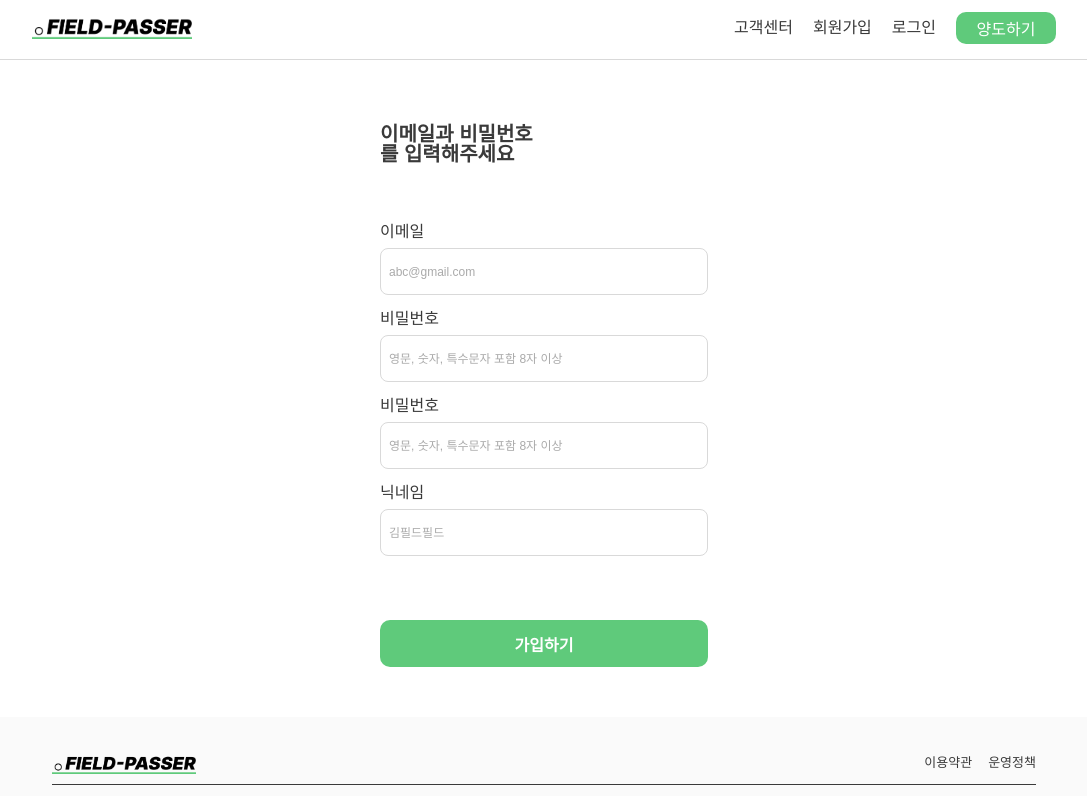
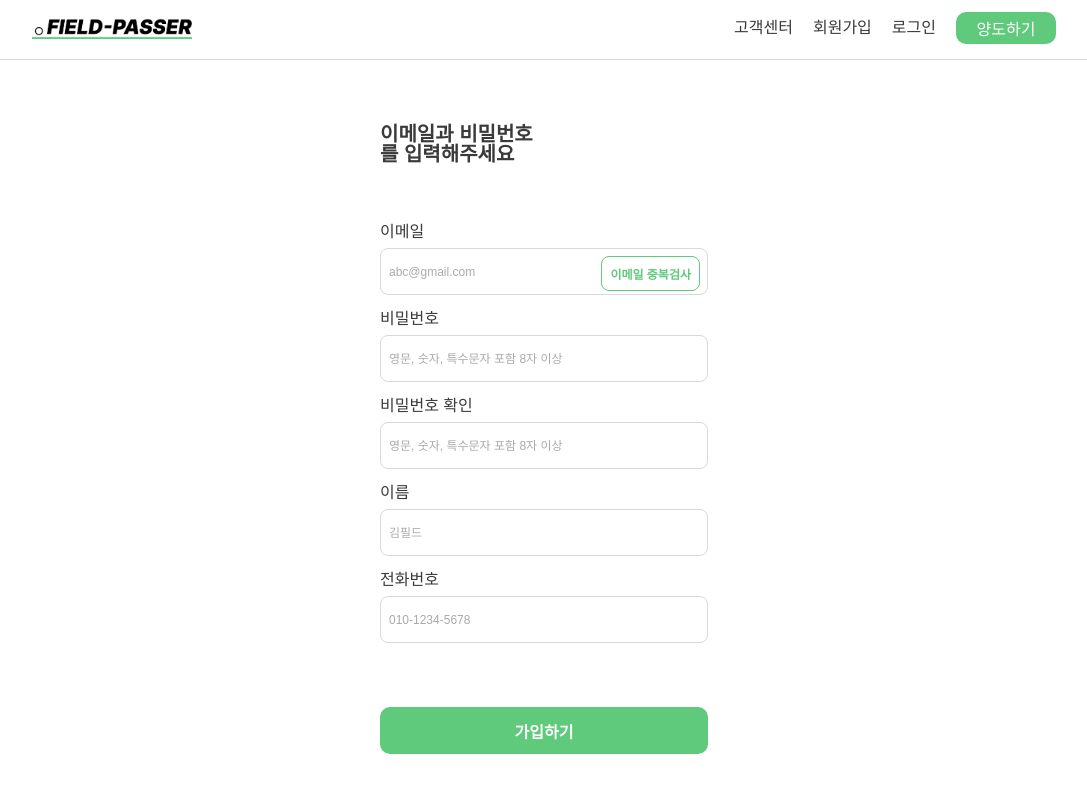
Before and after one commit to Field-Passer/newFieldPasser-FE, a React (Vite) app: page /join in a window 1280 px wide. Shown: the top 796 px of the page, without its empty margins (96-1183 px from the left). Built offline with nearby package versions, Linux system fonts and the light colour scheme; no server answers; a web font is replaced by a local one.

Commit message:
Feat: 회원가입 페이지 이메일 중복검사 상태 및 버튼 추가

```diff
--- a/src/api/Instance.tsx
+++ b/src/api/Instance.tsx
@@ -22,7 +22,7 @@ export const privateApi = axios.create({
 
 // 토큰이 필요한 api 요청의 request 인터셉터
 privateApi.interceptors.request.use(
-  async function (config) {
+  async function (config): Promise<any> {
     // const access_token = store.getState().accessToken.accessToken
     const refresh_token = getCookieToken()
 
@@ -37,6 +37,7 @@ privateApi.interceptors.request.use(
     if (status === 200) {
       // console.log('at검사 응답 200일때')
       config.headers['Authorization'] = `Bearer ${store.getState().accessToken.accessToken}`
+      return config
     } else {
       // console.log('at검사 응답 400 or 401 일때')
       if (refresh_token) {
@@ -51,19 +52,22 @@ privateApi.interceptors.request.use(
           setRefreshToken(tokens.refreshToken)
           config.headers['Authorization'] = `Bearer ${store.getState().accessToken.accessToken}`
           // console.log('rt 재발급 완료')
+          return config
         } else {
           removeCookieToken()
           dispatch(DELETE_TOKEN())
           // console.log('만료된 토큰으로 재발급 실패, 로그아웃')
+          return
         }
       } else {
         // console.log('rt 없어서 브라우저에서 강제 로그아웃')
         removeCookieToken()
         dispatch(DELETE_TOKEN())
         alert('토큰이 만료되어 자동으로 로그아웃 되었습니다. 다시 로그인 해주세요.')
+        return
       }
     }
-    return config
+    // return config
   },
   function (error) {
     // console.log(error)
--- a/src/api/authApi.tsx
+++ b/src/api/authApi.tsx
@@ -3,7 +3,7 @@ import { privateApi, publicApi } from './Instance'
 import store from '@src/store/config'
 
 // 로그인
-export const userLogin = async ({ userEmail, userPw }: LoginType) => {
+export const userLogin = async ({ userEmail, userPw }: userInfoType) => {
   try {
     const response = await publicApi('/auth/login', {
       method: 'POST',
@@ -96,34 +96,35 @@ export async function postRefereshToken() {
     }
   }
 }
-// postRefereshToken()
 
 // 회원가입
-// export const join = async ({ userEmail, userPw }: LoginType) => {
-//   try {
-//     const response = await publicApi('/signup', {
-//       method: 'POST',
-//       data: {
-//         memberId: userEmail,
-//         password: userPw,
-//       },
-//     })
-//     return {
-//       status: response.status,
-//       result: response.data.result,
-//       message: response.data.message,
-//     }
-//   } catch (error) {
-//     console.log(error)
-//     return {
-//       // message: error
-//     }
-//   }
-// }
+export const join = async ({ userEmail, userPw, userName, userPhone }: userInfoType) => {
+  try {
+    const response = await publicApi('/signup', {
+      method: 'POST',
+      data: {
+        memberId: userEmail,
+        password: userPw,
+        memberName: userName,
+        memberPhone: userPhone,
+      },
+    })
+    return {
+      status: response.status,
+      result: response.data.result,
+      message: response.data.message,
+    }
+  } catch (error) {
+    console.log(error)
+    return {
+      // message: error
+    }
+  }
+}
 
 // (회원가입시) 이메일 중복 검사
-// export async function duplicationCheckEmail({ userEmail }: LoginType) {
-//   const response = await publicApi.post('auth/reissue', {
+// export async function checkDuplicateEmail({ userEmail }: userInfoType) {
+//   const response = await publicApi.post('/duplicate-email', {
 //     data: {
 //       memberId: userEmail,
 //     },
@@ -131,4 +132,4 @@ export async function postRefereshToken() {
 //   return response
 // }
 
-// (회원가입시) 이메일 인증 절차
+// (비번찾기에 쓸?) 이메일 인증 절차
--- a/src/globalStyles.ts
+++ b/src/globalStyles.ts
@@ -128,6 +128,7 @@ export const FONT = {
   pc: '16px',
   'pc-lg': '20px',
   m: '14px',
+  'm-sm': '12px',
   'm-lg': '16px',
 }
 
--- a/src/pages/Join.tsx
+++ b/src/pages/Join.tsx
@@ -1,9 +1,45 @@
 import styled from 'styled-components'
-//import { Link, useNavigate } from 'react-router-dom'
+import {
+  // Link,
+  useNavigate,
+} from 'react-router-dom'
 import { COLORS, FONT } from '@src/globalStyles'
+import { useState } from 'react'
+import { join } from '@src/api/authApi'
 
 const Join = () => {
-  //const navigate = useNavigate()
+  const navigate = useNavigate()
+  const [duplicateEmail, setDuplicateEmail] = useState('')
+  const [checkDuplicateEmail, setCheckDuplicateEmail] = useState(false)
+  const [inputs, setInputs] = useState({
+    userEmail: '',
+    userPw: '',
+    userName: '',
+    userPhone: '',
+  })
+  const { userEmail, userPw, userName, userPhone } = inputs
+
+  const onChangeHandler = (e: React.ChangeEvent<HTMLInputElement>) => {
+    const { name, value } = e.target
+    setInputs({
+      ...inputs,
+      [name]: value,
+    })
+  }
+
+  const onSubmitHandler = async (e: React.FormEvent<HTMLFormElement>) => {
+    e.preventDefault()
+    console.log(userEmail, userPw, userName)
+    if (!checkDuplicateEmail) return
+    const { status, result, message } = await join({
+      userEmail,
+      userPw,
+      userName,
+      userPhone,
+    })
+    console.log(status, result, message) // 잘 오는구만
+    navigate('/login')
+  }
 
   return (
     <Container>
@@ -11,18 +47,26 @@ const Join = () => {
         <h3>이메일과 비밀번호를 입력해주세요</h3>
       </div>
 
-      <div className="input_wrap">
-        <label>이메일</label>
-        <input type="text" placeholder="abc@gmail.com" />
-        <label>비밀번호</label>
-        <input type="password" placeholder="영문, 숫자, 특수문자 포함 8자 이상" />
-        <label>비밀번호</label>
-        <input type="password" placeholder="영문, 숫자, 특수문자 포함 8자 이상" />
-        <label>닉네임</label>
-        <input type="password" placeholder="김필드필드" />
-      </div>
+      <form onSubmit={onSubmitHandler}>
+        <div className="input_wrap">
+          <div className="input_wrap_inner">
+            <label>이메일</label>
+            <input type="text" name="userEmail" onChange={onChangeHandler} placeholder="abc@gmail.com" />
+            <button type="button">이메일 중복검사</button>
+          </div>
+          <div></div>
+          <label>비밀번호</label>
+          <input type="password" name="userPw" onChange={onChangeHandler} placeholder="영문, 숫자, 특수문자 포함 8자 이상" />
+          <label>비밀번호 확인</label>
+          <input type="password" name="userPw" onChange={onChangeHandler} placeholder="영문, 숫자, 특수문자 포함 8자 이상" />
+          <label>이름</label>
+          <input type="text" name="userName" onChange={onChangeHandler} placeholder="김필드" />
+          <label>전화번호</label>
+          <input type="text" name="userPhone" onChange={onChangeHandler} placeholder="010-1234-5678" />
+        </div>
 
-      <button className="btn_join">가입하기</button>
+        <button className="btn_join">가입하기</button>
+      </form>
     </Container>
   )
 }
@@ -50,12 +94,22 @@ const Container = styled.div`
     font-weight: 700;
   }
 
-  .logo {
-    margin-bottom: 60px;
-    text-align: center;
-    img {
-      width: 160px;
-      height: 24px;
+  .input_wrap {
+    &_inner {
+      position: relative;
+      button {
+        position: absolute;
+        top: 24px;
+        right: 0;
+        margin: 8px;
+        padding: 8px;
+        border: 1px solid;
+        border-radius: 8px;
+        border-color: ${COLORS.green};
+        font-size: ${FONT['m-sm']};
+        font-weight: 700;
+        color: ${COLORS.green};
+      }
     }
   }
 
--- a/src/pages/Login.tsx
+++ b/src/pages/Login.tsx
@@ -9,7 +9,7 @@ import { removeCookieToken, setRefreshToken } from '@src/storage/Cookie'
 import { userLogin } from '@src/api/authApi'
 
 // 첫 로그인 요청은 id(email), pw 필요
-// 새 at 재발급 요청 시 rt만 필요? 포스트맨에서 at도 필요한듯??? (at 만료되서 UNAUTHORIZED(401) 돌아오면)
+// 새 at 재발급 요청 시 at, rt 둘다 필요 (at 만료되서 UNAUTHORIZED(401) 돌아오면)
 // 로그아웃 요청 시 유효한 at 필요 (rt는 필요없음 쿠키스토리지에서 삭제만ㄱ)
 
 const Login = () => {
@@ -29,8 +29,7 @@ const Login = () => {
     })
   }
 
-  const onSubmitHandler = async (e: React.FormEvent<HTMLFormElement>) => {
-    e.preventDefault()
+  const onSubmitHandler = async () => {
     const { status, tokens } = await userLogin({
       userEmail,
       userPw,
@@ -39,18 +38,16 @@ const Login = () => {
       removeCookieToken()
       dispatch(SET_TOKEN(tokens.accessToken))
       setRefreshToken(tokens.refreshToken)
-      console.log('로그인함', new Date())
+      // console.log('로그인함', new Date())
       return navigate('/')
     }
   }
 
   return (
     <Container>
+      <div className="logo">{/* <img src="/logo.png" alt="필드패서" /> */}</div>
+
       <form onSubmit={onSubmitHandler}>
-        <div className="logo">
-          <img src="/logo.png" alt="필드패서" />
-        </div>
-
         <div className="input_wrap">
           <label>이메일</label>
           <input
--- a/src/vite-env.d.ts
+++ b/src/vite-env.d.ts
@@ -1,7 +1,9 @@
 /// <reference types="vite/client" />
-interface LoginType {
+interface userInfoType {
   userEmail: string
-  userPw: string
+  userPw?: string
+  userName?: string
+  userPhone?: string
 }
 interface ISaveImgFile {
   imgFile: File | null
```
